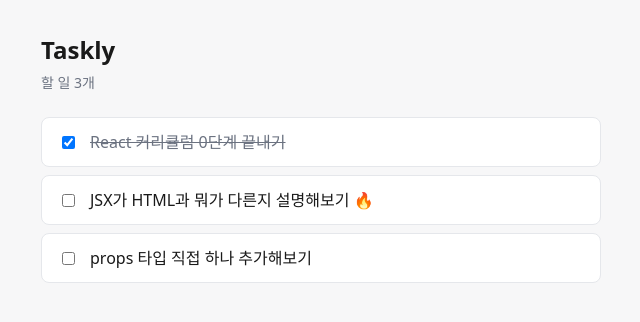
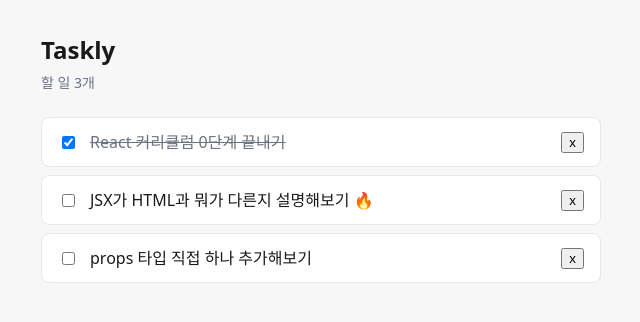
Before and after one commit to kmkimhr/simple-react, a React (Vite) app: page / in a window 1280 px wide. Shown: the top 322 px of the page, without its empty margins (319-959 px from the left). Built offline with nearby package versions, Linux system fonts and the light colour scheme.

Commit message:
feat: 삭제 토글 추가

```diff
--- a/src/App.tsx
+++ b/src/App.tsx
@@ -18,13 +18,18 @@ const App = () => {
     )
   }
 
+  const handleDelete = (id: string) => {
+    setTodos(todos.filter((todo)=> todo.id !== id))
+  }
+
+
   return (
     <div className="app">
       <header className="app-header">
         <h1>Taskly</h1>
         <p className="app-subtitle">할 일 {todos.length}개</p>
       </header>
-      <TodoList todos={todos} onToggle={handleToggle} />
+      <TodoList todos={todos} onToggle={handleToggle} onDelete={handleDelete}/>
     </div>
   )
 }
--- a/src/components/TodoItem.tsx
+++ b/src/components/TodoItem.tsx
@@ -3,9 +3,10 @@ import type { Todo } from '@/types/todo'
 type TodoItemProps = {
   todo: Todo
   onToggle: (id: string) => void
+  onDelete: (id: string) => void
 }
 
-const TodoItem = ({ todo, onToggle }: TodoItemProps) => {
+const TodoItem = ({ todo, onToggle, onDelete }: TodoItemProps) => {
   return (
     <li className="todo-item">
       <input
@@ -16,6 +17,12 @@ const TodoItem = ({ todo, onToggle }: TodoItemProps) => {
       <span className={todo.done ? 'todo-title done' : 'todo-title'}>
         {todo.title} {todo.priority === 'high' && '🔥'}
       </span>
+      <button
+        type="button"
+        className="todo-delete"
+        onClick={() => onDelete(todo.id)}
+        aria-label={`${todo.title} 삭제`}
+      >x</button>
     </li>
   )
 }
--- a/src/components/TodoList.tsx
+++ b/src/components/TodoList.tsx
@@ -4,13 +4,14 @@ import TodoItem from './TodoItem'
 type TodoListProps = {
   todos: Todo[]
   onToggle: (id: string) => void
+  onDelete: (id: string) => void
 }
 
-const TodoList = ({ todos, onToggle }: TodoListProps) => {
+const TodoList = ({ todos, onToggle, onDelete }: TodoListProps) => {
   return (
     <ul className="todo-list">
       {todos.map((todo) => (
-        <TodoItem key={todo.id} todo={todo} onToggle={onToggle} />
+        <TodoItem key={todo.id} todo={todo} onToggle={onToggle} onDelete={onDelete} />
       ))}
     </ul>
   )
```
